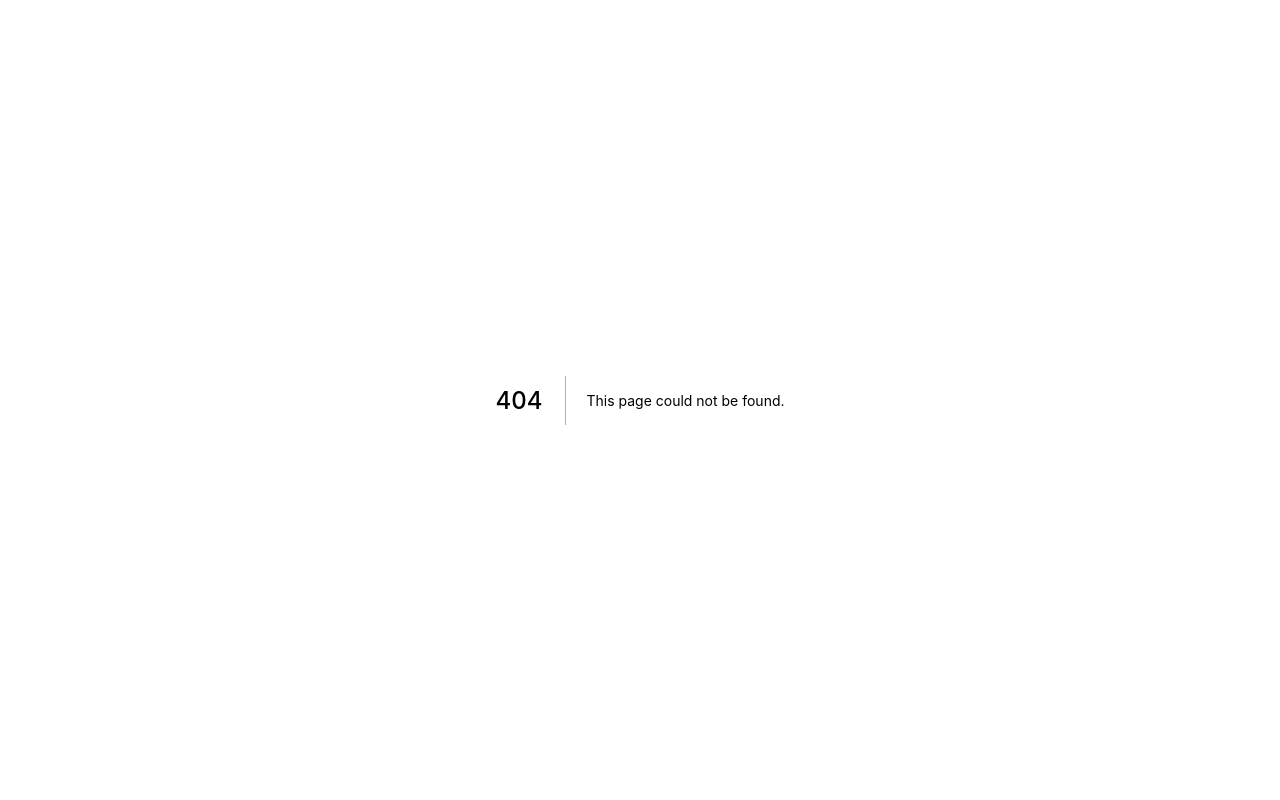
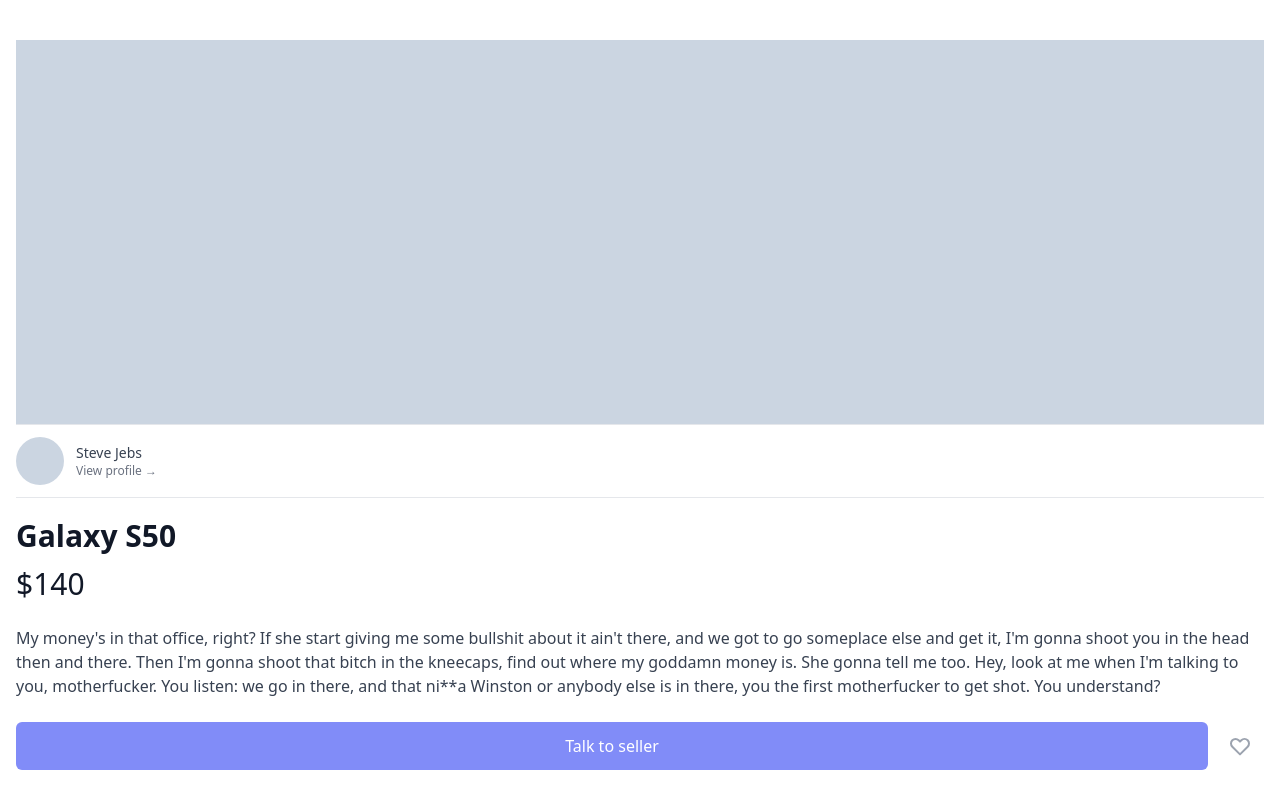
Before and after one commit to createhb21/modernhouse, a Next.js app: page /items/0 in a window 1280 px wide. Before the commit this address had no page. Shown: the top 800 px of the page. Built offline with nearby package versions, Linux system fonts and the light colour scheme.

Commit message:
item detail page styling

```diff
--- /dev/null
+++ b/pages/items/[id].tsx
@@ -0,0 +1,70 @@
+import type { NextPage } from 'next';
+
+const ItemDetail: NextPage = () => {
+  return (
+    <div className="px-4 py-10">
+      <div className="mb-8">
+        <div className="h-96 bg-slate-300" />
+        <div className="flex cursor-pointer items-center space-x-3 border-t border-b py-3">
+          <div className="h-12 w-12 rounded-full bg-slate-300" />
+          <div>
+            <p className="text-sm font-medium text-gray-700">Steve Jebs</p>
+            <p className="text-xs font-medium text-gray-500  ">
+              View profile &rarr;
+            </p>
+          </div>
+        </div>
+        <div className="mt-5 ">
+          <h1 className="text-3xl font-bold text-gray-900">Galaxy S50</h1>
+          <span className="mt-3 block text-3xl text-gray-900">$140</span>
+          <p className="my-6 text-base text-gray-700">
+            My money&apos;s in that office, right? If she start giving me some
+            bullshit about it ain&apos;t there, and we got to go someplace else
+            and get it, I&apos;m gonna shoot you in the head then and there.
+            Then I&apos;m gonna shoot that bitch in the kneecaps, find out where
+            my goddamn money is. She gonna tell me too. Hey, look at me when
+            I&apos;m talking to you, motherfucker. You listen: we go in there,
+            and that ni**a Winston or anybody else is in there, you the first
+            motherfucker to get shot. You understand?
+          </p>
+          <div className="flex items-center justify-between space-x-2">
+            <button className="flex-1 rounded-md bg-indigo-400 py-3 font-medium text-white transition hover:bg-indigo-500 focus:outline-none focus:ring-2 focus:ring-indigo-400 focus:ring-offset-2">
+              Talk to seller
+            </button>
+            <button className="flex items-center justify-center rounded-md p-3 text-gray-400 transition hover:bg-gray-100 hover:text-gray-500">
+              <svg
+                className="h-6 w-6 "
+                xmlns="http://www.w3.org/2000/svg"
+                fill="none"
+                viewBox="0 0 24 24"
+                stroke="currentColor"
+                aria-hidden="true"
+              >
+                <path
+                  strokeLinecap="round"
+                  strokeLinejoin="round"
+                  strokeWidth="2"
+                  d="M4.318 6.318a4.5 4.5 0 000 6.364L12 20.364l7.682-7.682a4.5 4.5 0 00-6.364-6.364L12 7.636l-1.318-1.318a4.5 4.5 0 00-6.364 0z"
+                />
+              </svg>
+            </button>
+          </div>
+        </div>
+      </div>
+      <div>
+        <h2 className="text-2xl font-bold text-gray-900">Similar items</h2>
+        <div className="mt-6 grid  grid-cols-2 gap-4">
+          {[1, 2, 3, 4, 5, 6].map((_, i) => (
+            <div key={i} className=" cursor-pointer">
+              <div className="mb-4 h-56 w-full rounded-md bg-slate-300" />
+              <h3 className="-mb-1 text-gray-700">Galaxy S60</h3>
+              <span className="text-sm font-medium text-gray-900">$6</span>
+            </div>
+          ))}
+        </div>
+      </div>
+    </div>
+  );
+};
+
+export default ItemDetail;
```
